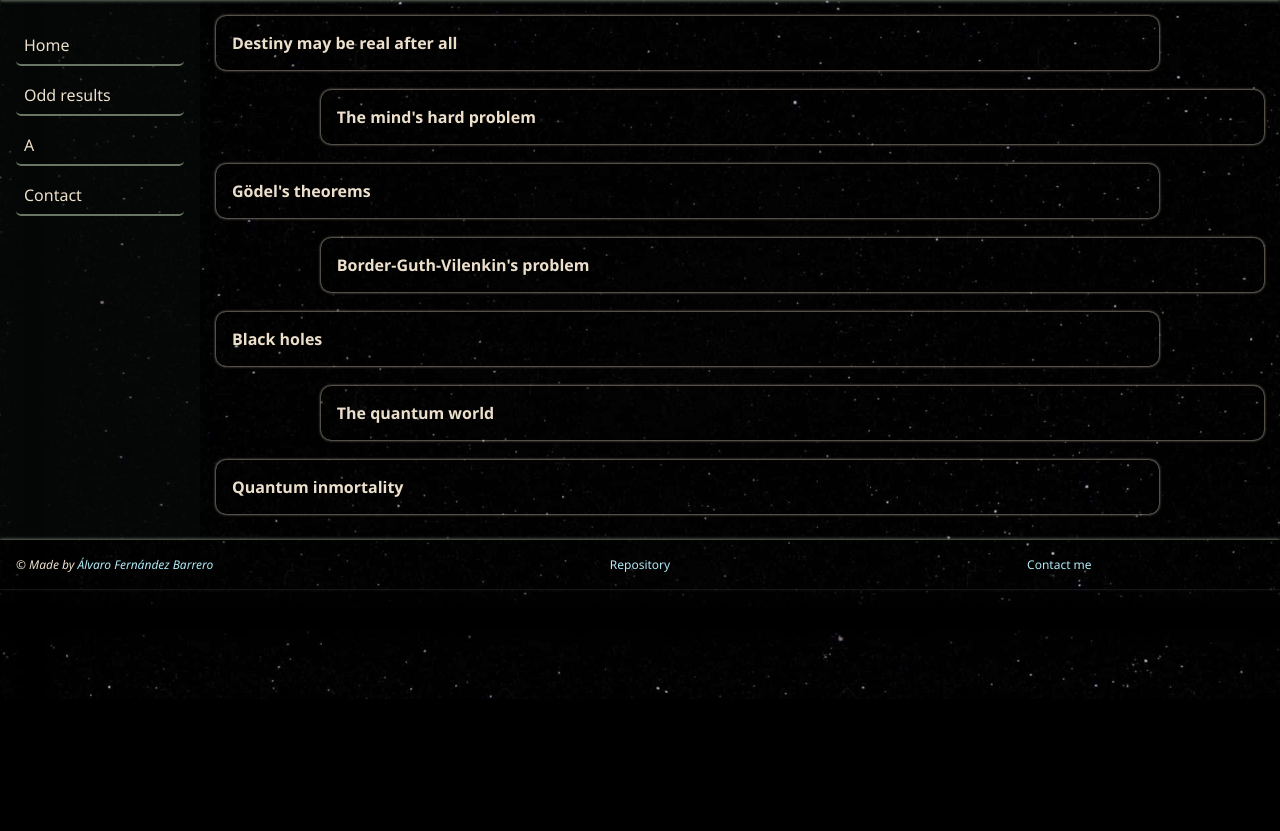
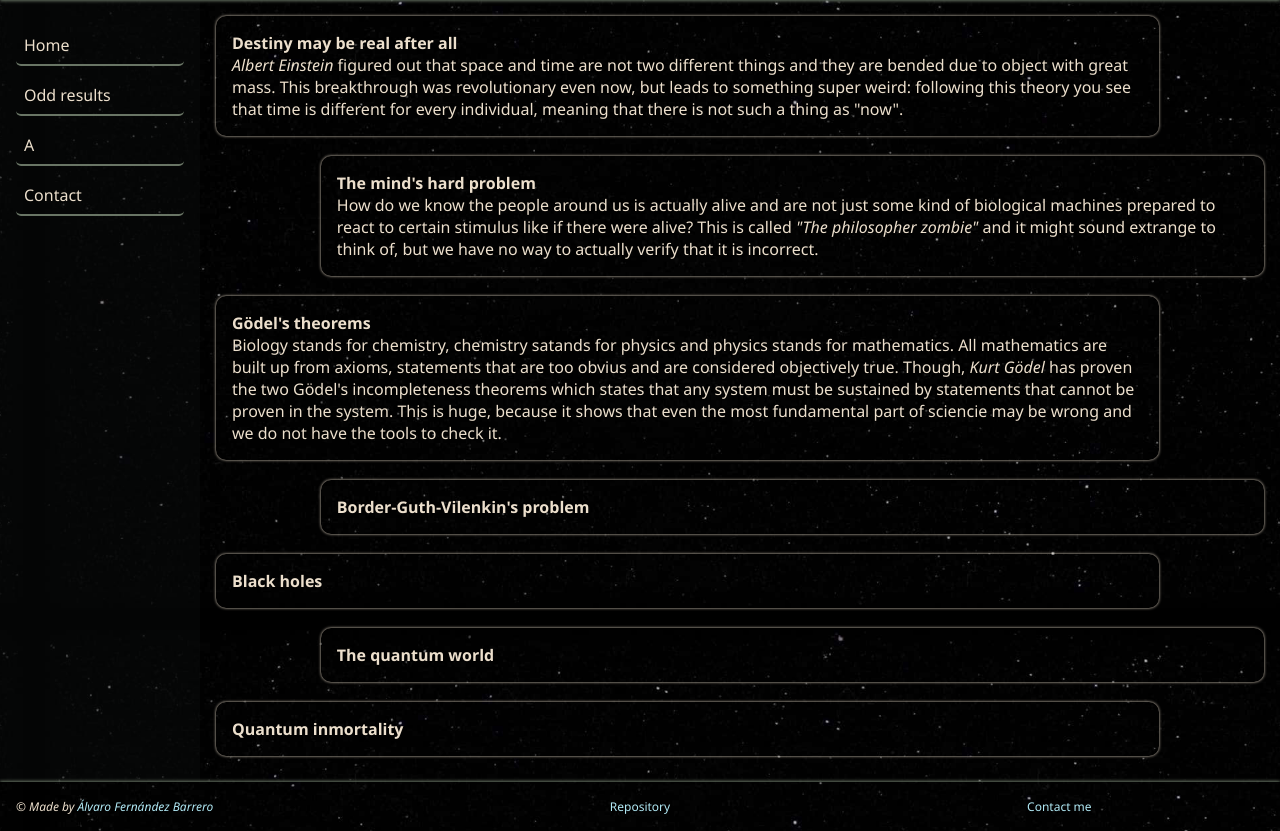
Before and after one commit to ZaneDevv/WebApplicationsDevelopment, a PHP site: page /src/pages/rarities.html in a window 1280 px wide. Shown: the part 101-932 px from the top of the page. Before the commit the page ends 800 px from the top, so only its background shows below. Run offline with PHP 8.4, Linux system fonts and the light colour scheme.

Commit message:
Enhanced page

```diff
--- a/MarkupLanguages/Unit-4/Project/index.html
+++ b/MarkupLanguages/Unit-4/Project/index.html
@@ -15,6 +15,7 @@
         <link rel="stylesheet" href="./src/css/variables.css">
         <link rel="stylesheet" href="./src/css/normalization.css">
         <link rel="stylesheet" href="./src/css/general.css">
+        <link rel="stylesheet" href="./src/css/homepage.css">
 
         <title>The broken universe</title>
     </head>
--- a/MarkupLanguages/Unit-4/Project/src/css/general.css
+++ b/MarkupLanguages/Unit-4/Project/src/css/general.css
@@ -126,10 +126,15 @@ nav a {
 
 main {
     grid-area: main;
+
+    display: flex;
+    flex-direction: row;
+    justify-content: center;
 }
 
 h3 {
     margin-bottom: 5px;
+    text-align: center;
 }
 
 /* -------------------------------------------
--- a/MarkupLanguages/Unit-4/Project/src/pages/rarities.html
+++ b/MarkupLanguages/Unit-4/Project/src/pages/rarities.html
@@ -17,7 +17,7 @@
         <link rel="stylesheet" href="../css/general.css">
         <link rel="stylesheet" href="../css/rarities.css">
 
-        <title>Contact me</title>
+        <title>Rarities of our world</title>
     </head>
 
     <body>
@@ -45,14 +45,17 @@
             <section>
                 <article>
                     <h4>Destiny may be real after all</h4>
+                    <p><abbr title="Physicist">Albert Einstein</abbr> figured out that space and time are not two different things and they are bended due to object with great mass. This breakthrough was revolutionary even now, but leads to something super weird: following this theory you see that time is different for every individual, meaning that there is not such a thing as "now".</p>
                 </article>
 
                 <article>
                     <h4>The mind's hard problem</h4>
+                    <p>How do we know the people around us is actually alive and are not just some kind of biological machines prepared to react to certain stimulus like if there were alive? This is called <em>"The philosopher zombie"</em> and it might sound extrange to think of, but we have no way to actually verify that it is incorrect.</p>
                 </article>
 
                 <article>
                     <h4>Gödel's theorems</h4>
+                    <p>Biology stands for chemistry, chemistry satands for physics and physics stands for mathematics. All mathematics are built up from axioms, statements that are too obvius and are considered objectively true. Though, <abbr title="Physicist and mathematician">Kurt Gödel</abbr> has proven the two Gödel's incompleteness theorems which states that any system must be sustained by statements that cannot be proven in the system. This is huge, because it shows that even the most fundamental part of sciencie may be wrong and we do not have the tools to check it.</p>
                 </article>
 
                 <article>
```
Also changed, not shown: MarkupLanguages/Unit-4/Project/src/css/homepage.css (added, +8 -0 lines).
